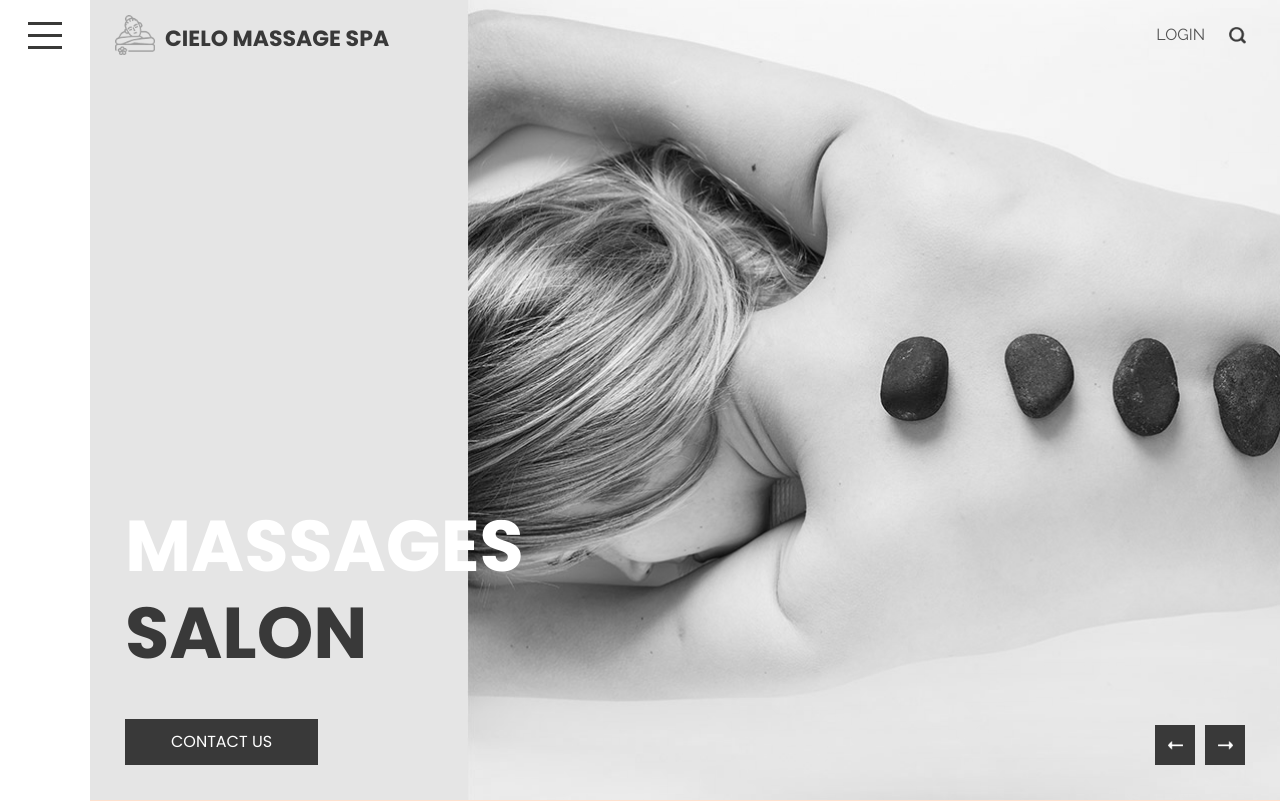
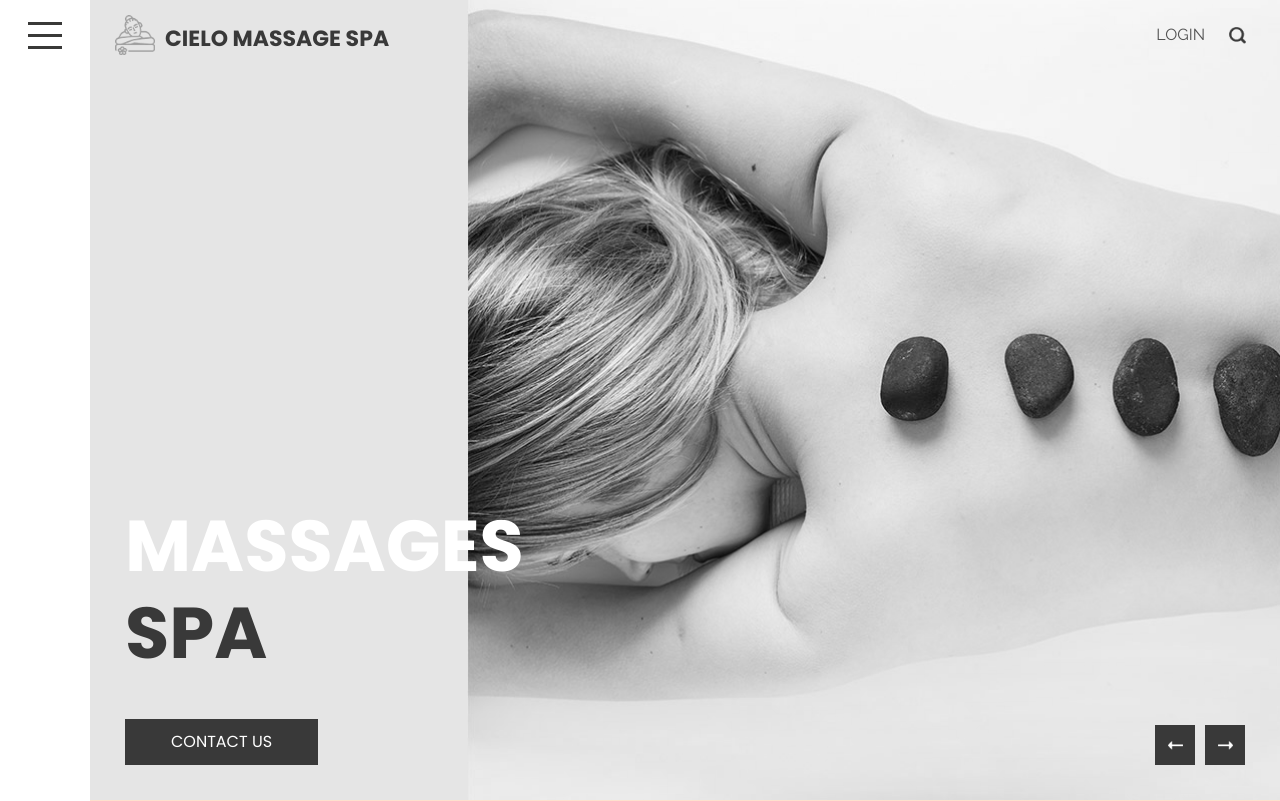
Before and after one commit to hirwacedric123/spa-saloon-fullstack-website, a Django app: page / in a window 1280 px wide. Shown: the top 801 px of the page. Run offline with Django 5.2, Linux system fonts and the light colour scheme; some libraries are stand-ins or nearby versions.

Commit message:
Merge remote branch 'main' into main

```diff
--- a/spa/templates/index.html
+++ b/spa/templates/index.html
@@ -135,7 +135,7 @@
                 <h1>
                   Massages <br>
                   <span>
-                    salon
+                    SPA
                   </span>
                 </h1>
                 <a href="">
@@ -148,7 +148,7 @@
                 <h1>
                   Massages <br>
                   <span>
-                    salon
+                    SPA
                   </span>
                 </h1>
                 <a href="">
@@ -161,7 +161,7 @@
                 <h1>
                   Massages <br>
                   <span>
-                    salon
+                    SPA
                   </span>
                 </h1>
                 <a href="">
```
